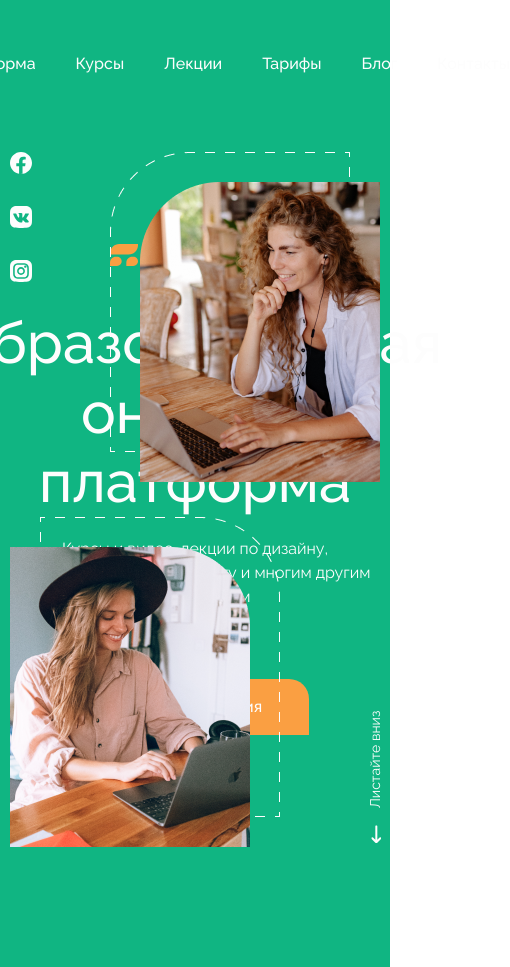
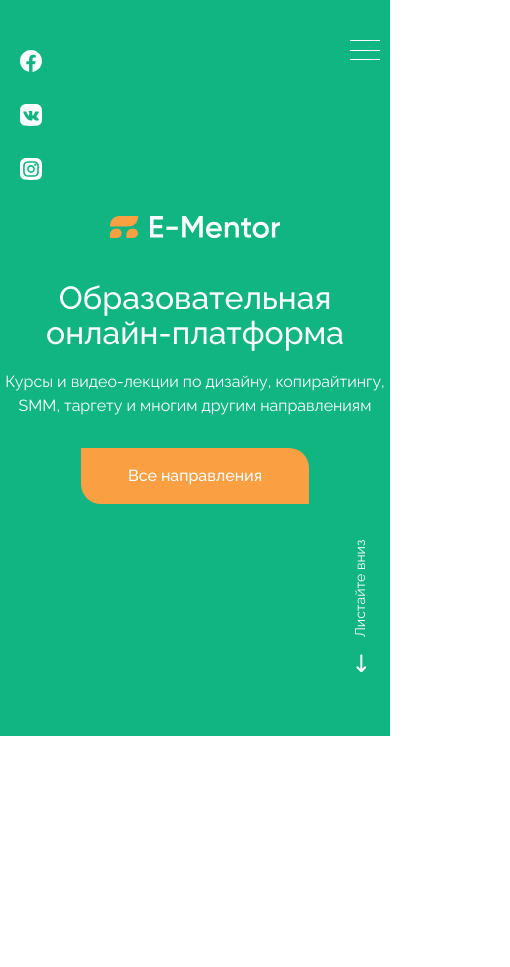
Before and after one commit to Daniil-gavrilooov/ementor, a plain HTML site: page app/index.html in a window 390 px wide. Shown: the whole page, 510 px wide, since content can reach past the window. After the commit the page ends 844 px from the top, so only its background shows below. Drawn offline with Linux system fonts and the light colour scheme.

Commit message:
finish section  (header)

```diff
--- a/app/index.html
+++ b/app/index.html
@@ -17,6 +17,7 @@
     <header class="header">
         <div class="container">
             <div class="header__top">
+                <div class="header__burger-menu">
                     <nav class="header__menu">
                         <ul class="header__menu-list">
                             <li class="header__menu-item">
@@ -43,13 +44,21 @@
                         </ul>
                     </nav>
                 </div>
+                <div class="header__burger-btn">
+                    <span></span>
+                </div>
+            </div>
+
+
+        </div>
 
         <div class="header__content">
             <div class="header__social">
                 <ul class="header__social-list">
                     <li class="header__social-item">
                         <a class="header__social-link" href="">
-                                <img class="header__socaial-icon" src="images/social-facebook-icon.svg" alt="social-facebook-icon">
+                            <img class="header__socaial-icon" src="images/social-facebook-icon.svg"
+                                alt="social-facebook-icon">
                         </a>
                     </li>
                     <li class="header__social-item">
@@ -59,7 +68,8 @@
                     </li>
                     <li class="header__social-item">
                         <a class="header__social-link" href="">
-                                <img class="header__socaial-icon" src="images/social-instagram-icon.svg" alt="social-instagram-icon">
+                            <img class="header__socaial-icon" src="images/social-instagram-icon.svg"
+                                alt="social-instagram-icon">
                         </a>
                     </li>
                 </ul>
@@ -86,7 +96,9 @@
             </div>
 
             <div class="header__prompt">
-                    <a class="header__prompt-link" href="">Листайте вниз <span><img src="images/arrow-down.svg" alt=""></span></a>
+                <a class="header__prompt-link" href="">Листайте вниз <span><img src="images/arrow-down.svg"
+                            alt=""></span>
+                </a>
             </div>
         </div>
         </div>
--- a/app/js/main.js
+++ b/app/js/main.js
@@ -0,0 +1,15 @@
+let burgerMenu = document.querySelector('.header__burger-menu')
+let burgerBtn = document.querySelector('.header__burger-btn')
+let burgerMenuItem = document.querySelectorAll('.header__menu-item')
+let body = document.querySelector('body')
+
+burgerBtn.onclick = function() {
+    this.classList.toggle('header__burger-btn--active')
+    burgerMenu.classList.toggle('header__burger-menu--active')
+    body.classList.toggle('lock')
+}
+
+burgerMenuItem.forEach(item => item.onclick = function() {
+    burgerBtn.classList.remove('header__burger-btn--active')
+    burgerMenu.classList.remove('header__burger-menu--active')
+})
--- a/app/scss/_header.scss
+++ b/app/scss/_header.scss
@@ -25,41 +25,44 @@
         }
     }
 
+    &__burger-btn {
+        display: none;
+    }
+
     &__content {
         position: relative;
-        &::after{
+        &::after {
             position: absolute;
-            content: '';
+            content: "";
             width: 270px;
             height: 330px;
             top: 0;
-            right: 0;
+            right: 5%;
             background-image: url(../images/header__img\ 2.png);
         }
 
-        &::before{
+        &::before {
             position: absolute;
-            content: '';
+            content: "";
             width: 270px;
             height: 330px;
             bottom: 0;
-            left: 0;
+            left: 5%;
             background-image: url(../images/header__img\ 1.png);
-
         }
     }
 
     &__social {
         position: absolute;
         content: "";
-        left: 0;
+        left: 5%;
         top: 0;
     }
 
     &__prompt {
         position: absolute;
         content: "";
-        right: -60px;
+        right: 2%;
         bottom: 60px;
         transform: rotate(-90deg);
     }
@@ -71,14 +74,12 @@
         position: relative;
         & span {
             position: absolute;
-            content: '';
+            content: "";
             left: 0;
             top: 0%;
             transform: rotate(90deg);
         }
-
     }
-
 
     &__social-item {
         margin-bottom: 30px;
@@ -116,3 +117,138 @@
         border-radius: 0px 20px;
     }
 }
+
+@media (max-width: 1100px) {
+    .header {
+        &__content {
+            &::after,
+            &::before {
+                z-index: 1;
+                opacity: 0.1;
+            }
+        }
+        &__info {
+            z-index: 2;
+        }
+
+        &__social {
+            left: 5%;
+        }
+
+        &__prompt {
+            right: 3%;
+        }
+    }
+}
+
+@media (max-width: 700px) {
+    .header {
+        overflow: hidden;
+        &__top {
+            position: relative;
+            display: flex;
+            justify-content: flex-end;
+        }
+
+        &__burger-menu {
+            position: absolute;
+            content: "";
+            top: 0%;
+            right: -3%;
+            z-index: 3;
+            background-color: $green;
+            height: 100vh;
+            padding-left: 40%;
+            padding-right: 10%;
+            padding-top: 7%;
+            transform: translateX(100%);
+            transition: $transition;
+            &--active {
+                transition: $transition;
+                transform: translateX(0);
+            }
+        }
+
+        &__menu-list {
+            flex-direction: column;
+            align-items: center;
+            gap: 20px;
+        }
+
+        &__burger-btn {
+            display: block;
+            width: 30px;
+            height: 20px;
+            position: relative;
+            z-index: 3;
+            &::after,
+            &::before,
+            & span {
+                position: absolute;
+                content: "";
+                width: 100%;
+                height: 1px;
+                background-color: $white;
+            }
+
+            &::after {
+                top: 0%;
+                transition: $transition;
+            }
+
+            &::before {
+                bottom: 0%;
+                transition: $transition;
+            }
+
+            & span {
+                top: 50%;
+            }
+
+            &--active::after {
+                transform: rotate(50deg);
+                top: 50%;
+                transition: $transition;
+            }
+
+            &--active::before {
+                transform: rotate(-50deg);
+                bottom: 45%;
+                transition: $transition;
+            }
+
+            &--active span {
+                transform: scale(0);
+            }
+        }
+    }
+}
+
+@media (max-width: 550px) {
+    .header {
+        &__content {
+            &::after,
+            &::before {
+                width: 0;
+            }
+        }
+
+        &__title {
+            font-size: 32px;
+            line-height: 110%;
+        }
+
+        &__text{
+            margin-bottom: 30px;
+        }
+
+        &__social{
+            top: -15%;
+        }
+
+        &__prompt{
+            bottom: 0;
+            right: -9%;
+        }
+    }
+}
--- a/app/scss/_vars.scss
+++ b/app/scss/_vars.scss
@@ -2,3 +2,4 @@ $white: #FDFDFD;
 $mainColor: #353A5A;
 $green: #10B582;
 $orange:  #FA9F42;
+$transition: all .5s ease;
--- a/app/scss/style.scss
+++ b/app/scss/style.scss
@@ -16,3 +16,7 @@ body {
     padding: 0 10px;
     margin: 0 auto;
 }
+
+.lock{
+    overflow: hidden;
+}
```
Also changed, not shown: app/css/style.min.css, app/js/main.min.js. Lines whose indentation alone changed are shown as unchanged.
